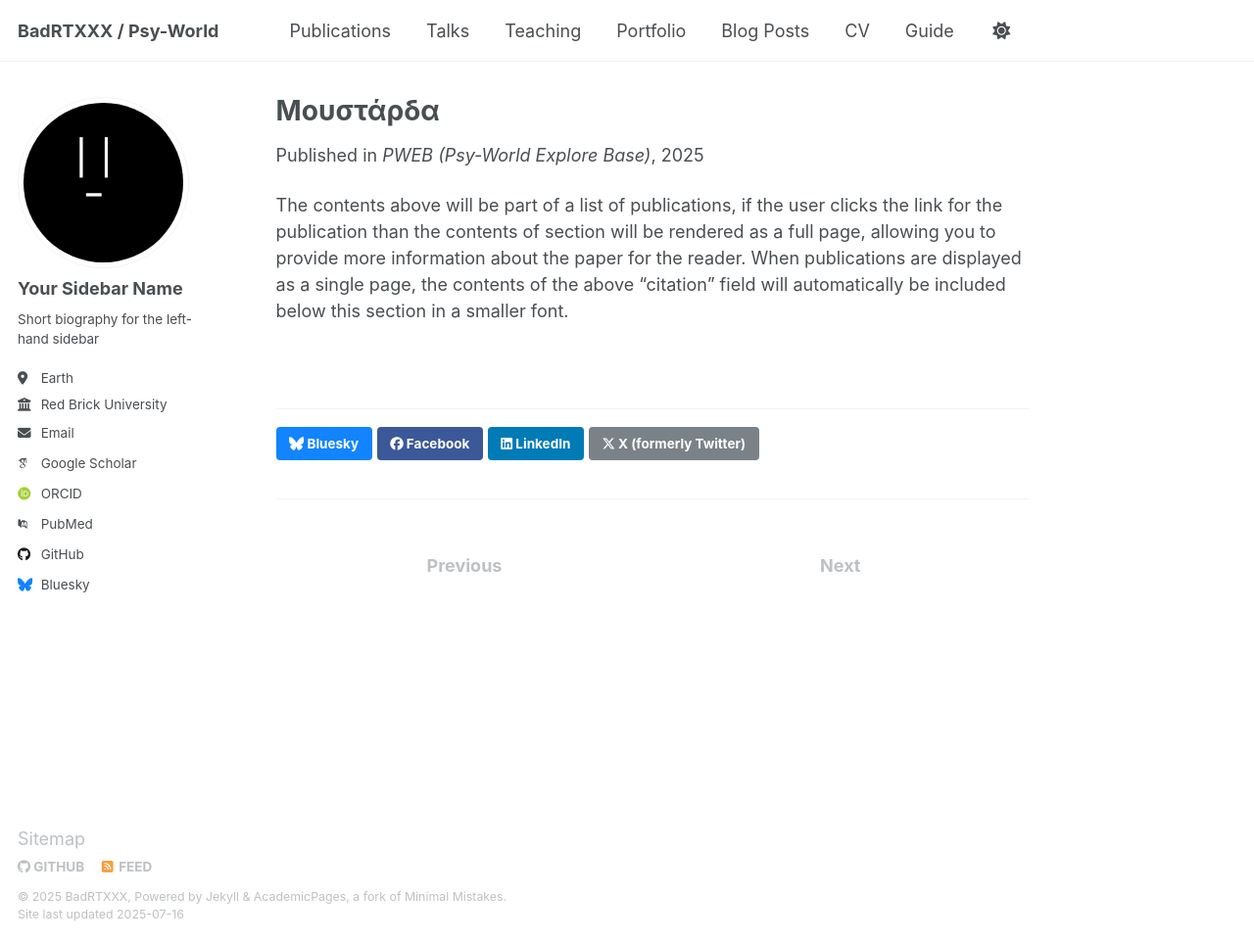
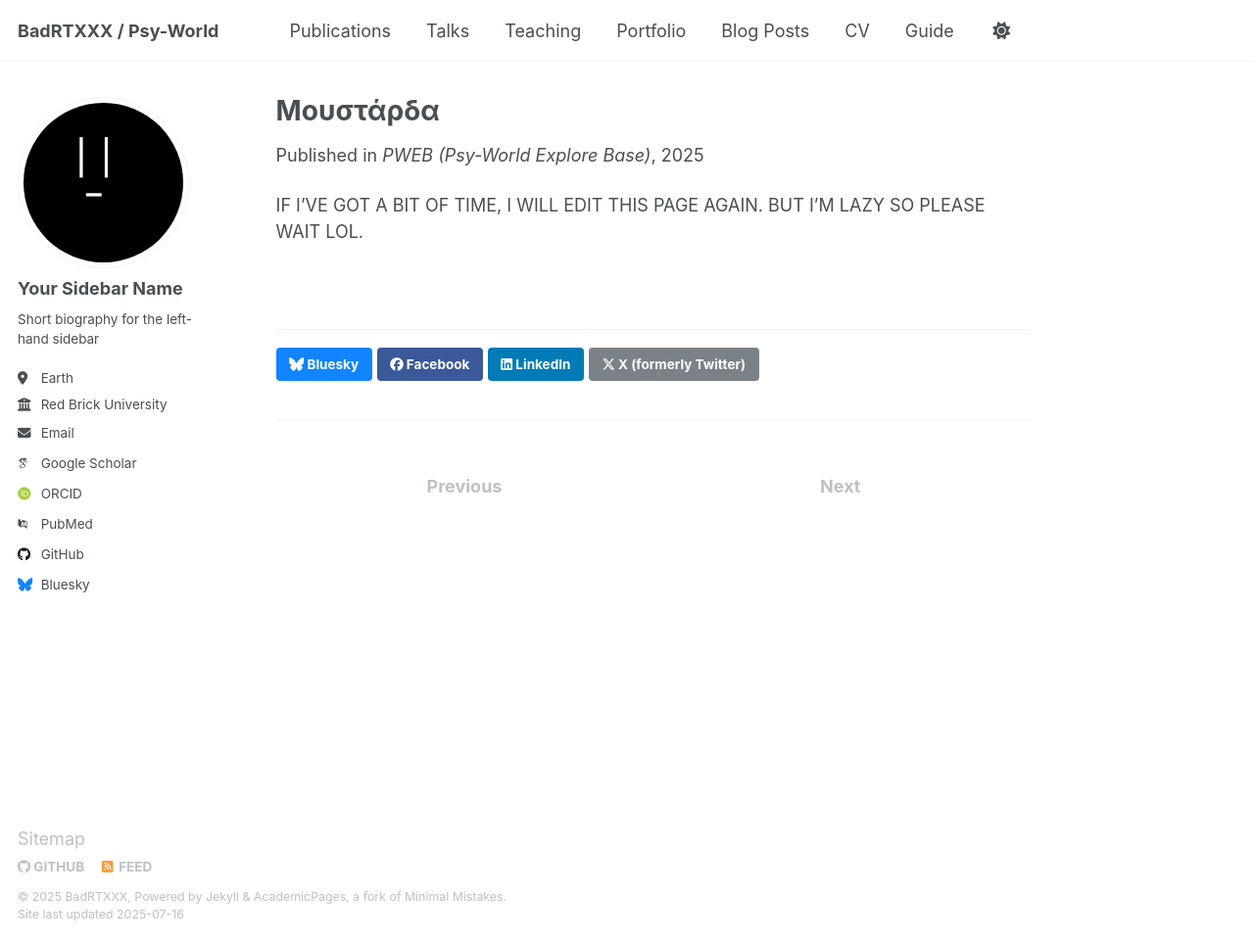
Before and after one commit to BadRTXXX/BadRTXXX.github.io, a Jekyll site: the page built from _publications/Μουστάρδα test.md, in a window 1280 px wide and 962 px high. Shown: the whole window at 98% size. Built offline with Jekyll 4.4.1, drawn with Linux system fonts in a browser that asks for light colours; some web fonts are replaced.

Commit message:
Update Μουστάρδα test.md

```diff
--- a/_publications/Μουστάρδα test.md
+++ b/_publications/Μουστάρδα test.md
@@ -9,4 +9,5 @@ venue: 'PWEB (Psy-World Explore Base)'
 creator: 'HUMΛNOURISEMES. (2009). <i>PWEB (Psy-World Explore Base)</i>. '
 ---
 
-The contents above will be part of a list of publications, if the user clicks the link for the publication than the contents of section will be rendered as a full page, allowing you to provide more information about the paper for the reader. When publications are displayed as a single page, the contents of the above "citation" field will automatically be included below this section in a smaller font.
+IF I'VE GOT A BIT OF TIME, I WILL EDIT THIS PAGE AGAIN.
+BUT I'M LAZY SO PLEASE WAIT LOL.
```
